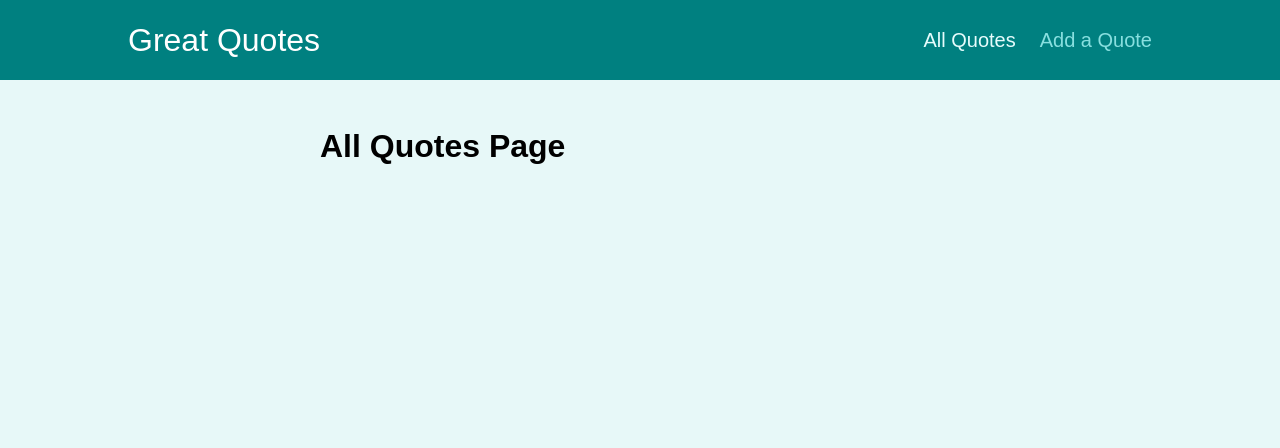
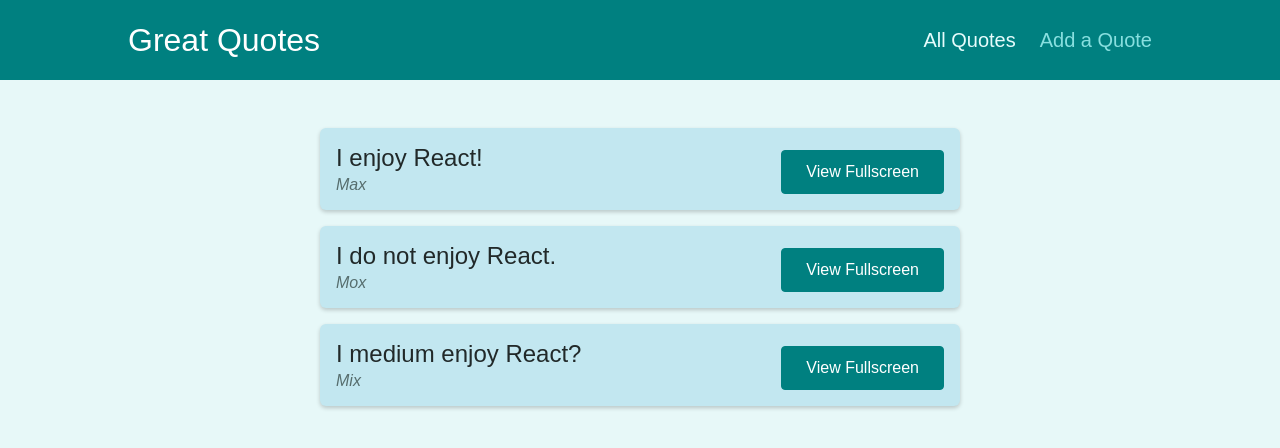
Before and after one commit to Cabonilla/quotes_app, a React (Create React App) app: page /quotes in a window 1280 px wide. Shown: the top 448 px of the page. Built offline with nearby package versions, Linux system fonts and the light colour scheme.

Commit message:
Outputting DUMMY_DATA.

```diff
--- a/src/components/quotes/QuoteForm.js
+++ b/src/components/quotes/QuoteForm.js
@@ -1,8 +1,8 @@
 import { useRef } from 'react';
+import Card from '../UI/Card';
+import LoadingSpinner from '../UI/LoadingSpinner';
+import classes from './QuoteForm.module.css';
 
-import Card from '../ui/Card';
-import LoadingSpinner from '../ui/LoadingSpinner';
-import classes from './QuoteForm.module.css';
 
 const QuoteForm = (props) => {
   const authorInputRef = useRef();
--- a/src/components/quotes/QuoteItem.js
+++ b/src/components/quotes/QuoteItem.js
@@ -1,3 +1,4 @@
+import { Link } from 'react-router-dom';
 import classes from './QuoteItem.module.css';
 
 const QuoteItem = (props) => {
@@ -9,9 +10,9 @@ const QuoteItem = (props) => {
         </blockquote>
         <figcaption>{props.author}</figcaption>
       </figure>
-      <a className='btn'>
+      <Link className='btn' to={`/quotes/${props.id}`}>
         View Fullscreen
-      </a>
+      </Link>
     </li>
   );
 };
--- a/src/pages/AllQuotes.js
+++ b/src/pages/AllQuotes.js
@@ -1,5 +1,25 @@
+import QuoteList from '../components/quotes/QuoteList'
+
+const DUMMY_QUOTES = [
+  {
+    id: 'q1',
+    author: 'Max',
+    text: 'I enjoy React!'
+  },
+  {
+    id: 'q2',
+    author: 'Mox',
+    text: 'I do not enjoy React.'
+  },
+  {
+    id: 'q3',
+    author: 'Mix',
+    text: 'I medium enjoy React?'
+  },
+]
+
 const AllQuotes = () => {
-  return <h1>All Quotes Page</h1>
+  return <QuoteList quotes={DUMMY_QUOTES}/>
 }
 
 export default AllQuotes
--- a/src/pages/NewQuote.js
+++ b/src/pages/NewQuote.js
@@ -1,5 +1,11 @@
+import QuoteForm from '../components/quotes/QuoteForm'
+
 const NewQuote = () => {
-  return <h1>New Quote Page</h1>
+  const addQuoteHandler = (quoteData) => {
+    console.log(quoteData)
+  }
+
+  return <QuoteForm onAddQuote={addQuoteHandler} />
 }
 
 export default NewQuote
--- a/src/pages/QuoteDetail.js
+++ b/src/pages/QuoteDetail.js
@@ -1,14 +1,38 @@
 import { Fragment } from 'react'
 import { Route, useParams } from 'react-router-dom'
 import Comments from '../components/comments/Comments'
+import HighlightedQuote from '../components/quotes/HighlightedQuote'
 
+const DUMMY_QUOTES = [
+  {
+    id: 'q1',
+    author: 'Max',
+    text: 'I enjoy React!'
+  },
+  {
+    id: 'q2',
+    author: 'Mox',
+    text: 'I do not enjoy React.'
+  },
+  {
+    id: 'q3',
+    author: 'Mix',
+    text: 'I medium enjoy React?'
+  },
+]
 
 const QuoteDetail = () => {
   const params = useParams()
+
+  const quote = DUMMY_QUOTES.find(quote => quote.id === params.quoteId)
+
+  if (!quote) {
+    return <p>No quote found!</p>
+  }
+
   return (
     <Fragment>
-      <h1>Quote Detail Page</h1>
-      <p>{params.quoteId}</p>
+      <HighlightedQuote text={quote.text} author={quote.author}/>
       <Route path={`/quotes/${params.quoteId}/comments`}>
         <Comments />
       </Route>
```
Also changed, not shown: 1 other file (tests, documents, lock files or other folders).
